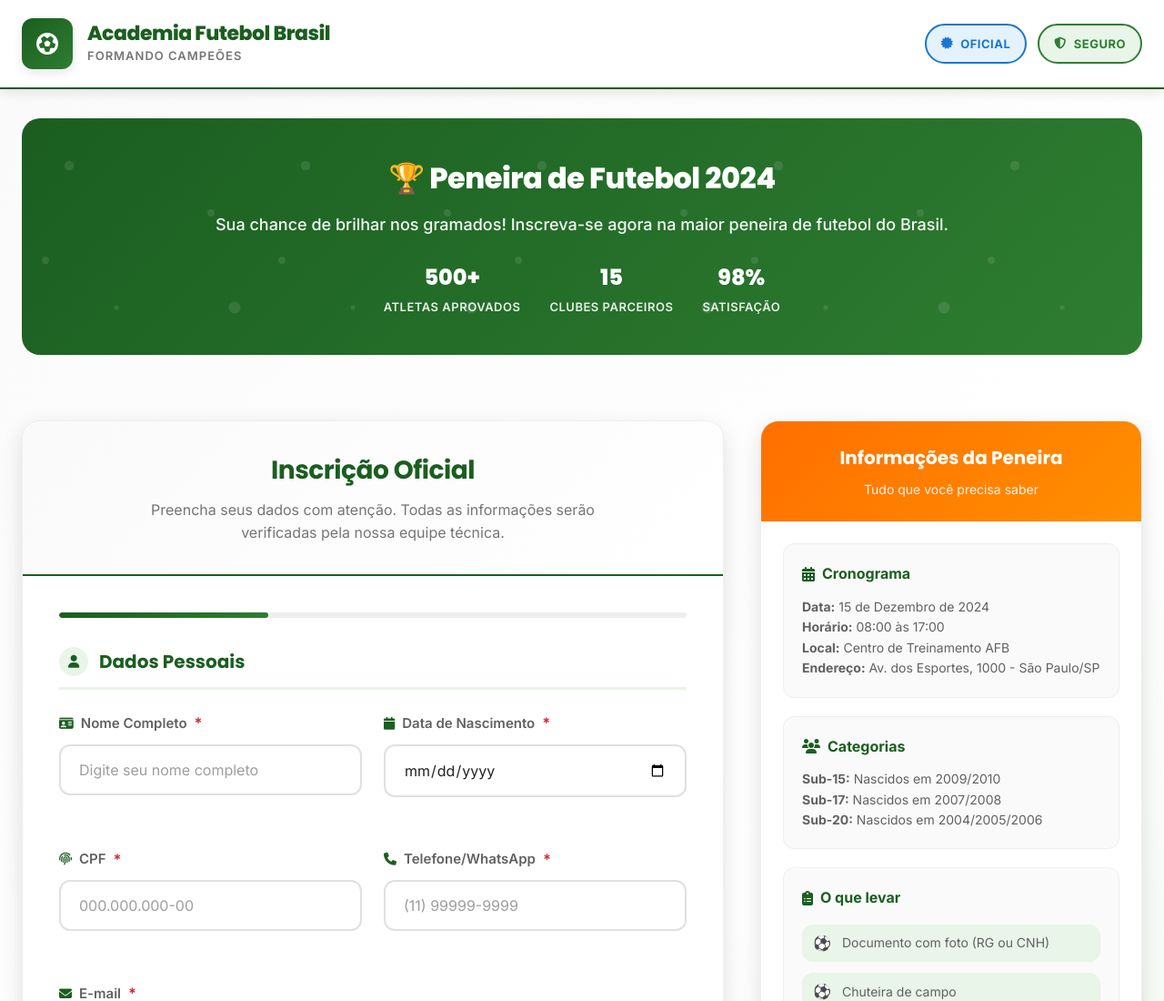
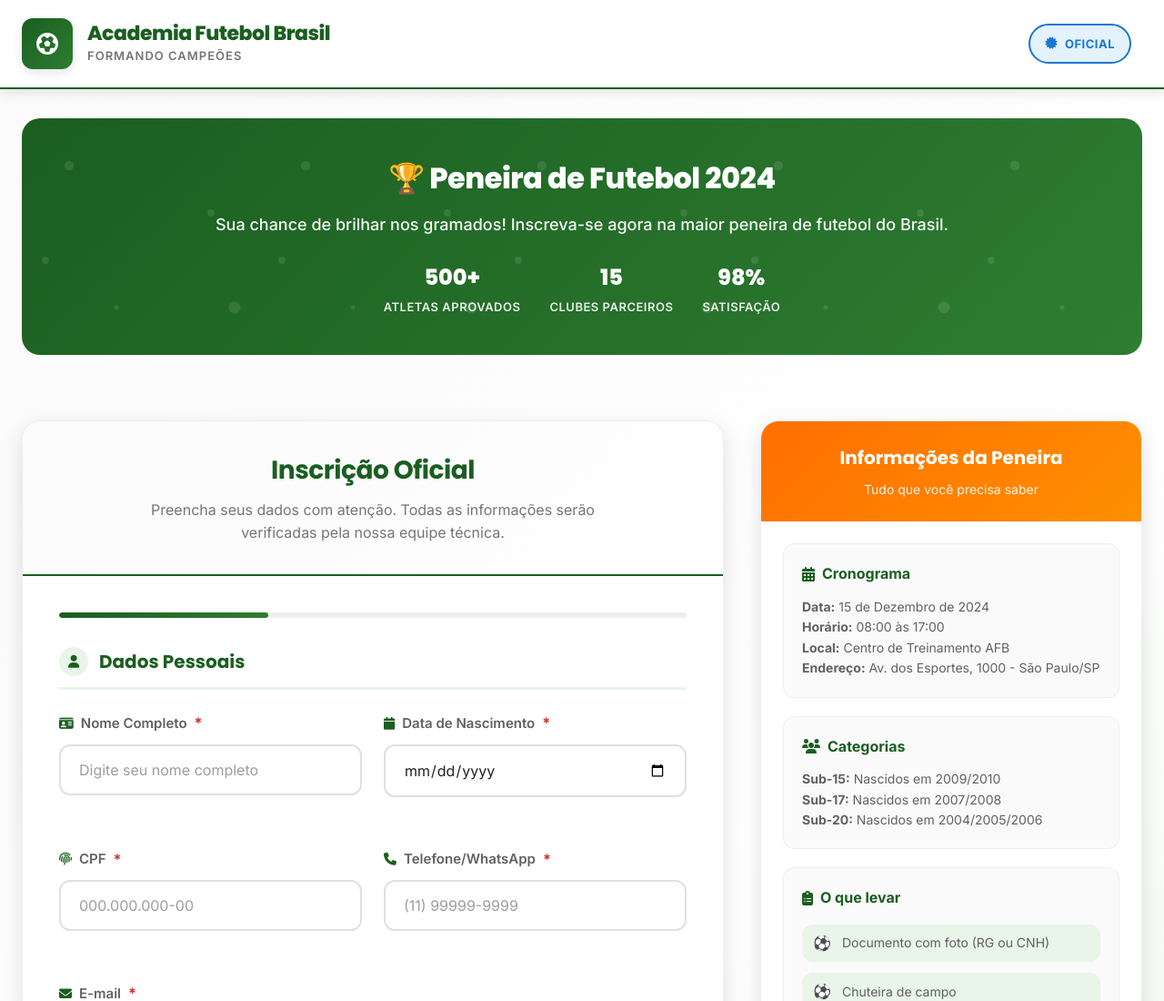
Before and after one commit to portalmei-br/pen11, a plain HTML site: page index.html in a window 1280 px wide. Shown: the top 1100 px of the page at 91% size. Drawn offline with Linux system fonts and the light colour scheme.

Commit message:
Update index.html

```diff
--- a/index.html
+++ b/index.html
@@ -801,9 +801,9 @@
                     <i class="fas fa-certificate"></i>
                     <span>Oficial</span>
                 </div>
-                <div class="security-badge">
-                    <i class="fas fa-shield-alt"></i>
-                    <span>Seguro</span>
+                <div class="">
+                    <i class=""></i>
+                    <span></span>
                 </div>
             </div>
         </div>
```
